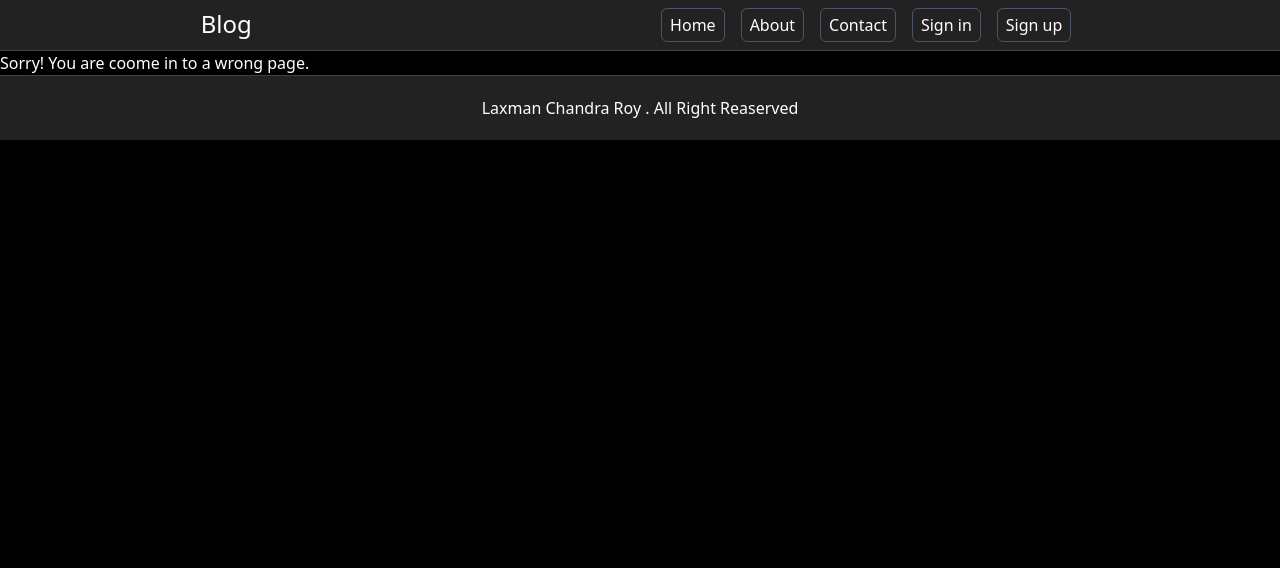
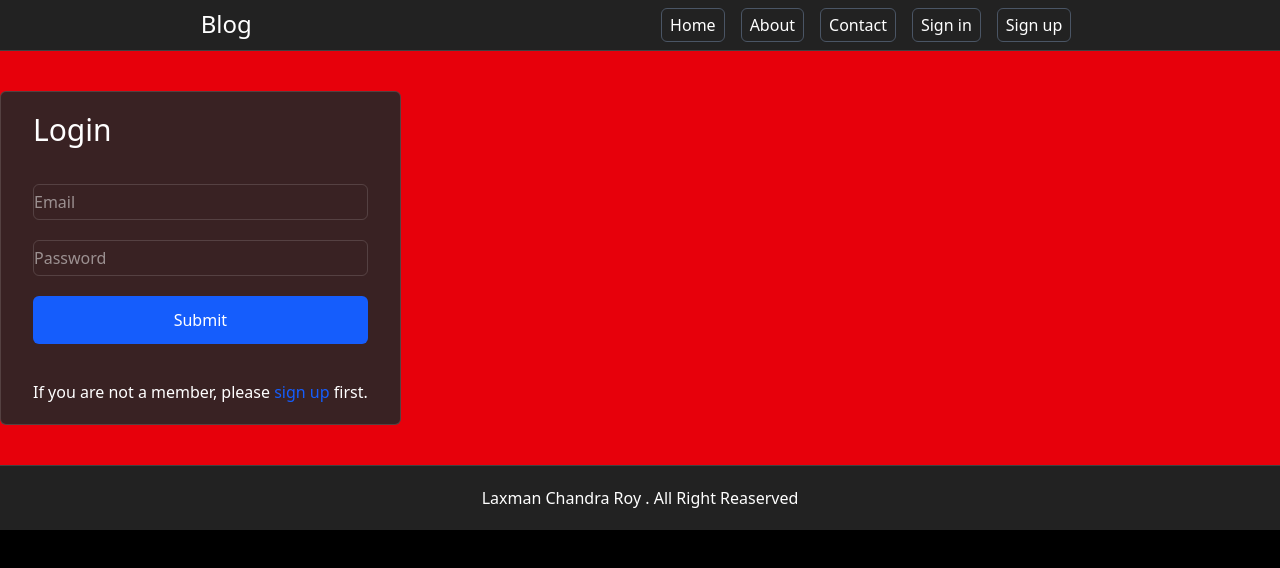
Before and after one commit to laxmancroy/blog-app, a Next.js app: page /login in a window 1280 px wide. Before the commit this address had no page. Shown: the top 568 px of the page. Built offline with nearby package versions, Linux system fonts and the light colour scheme.

Commit message:
login and signup age transfered into authentication folder

```diff
--- a/app/signin/page.tsx
+++ b/app/(auth)/login/page.tsx
@@ -1,10 +1,10 @@
 import Link from 'next/link';
 
-export default function Signin() {
+export default function Login() {
     return (
         <div className="bg-red-600 container mx-auto">
             <div className="bg-foreground inline-block text-white rounded-md px-8 py-5 border-[1px] border-border my-10">
-                <h2 className="text-3xl mb-5">Sign In</h2>
+                <h2 className="text-3xl mb-5">Login</h2>
                 <form className="my-9 *:focus:outline-0 *:w-full">
                     <input type="text" placeholder="Email" className="border-[1px] border-border h-9 rounded-md" />
                     <br />
--- a/app/ui/Header.tsx
+++ b/app/ui/Header.tsx
@@ -6,7 +6,7 @@ const navBar = [
     { name: 'Home', href: '/#home' },
     { name: 'About', href: '/#about' },
     { name: 'Contact', href: '/contact' },
-    { name: 'Sign in', href: '/signin' },
+    { name: 'Sign in', href: '/login' },
     { name: 'Sign up', href: '/signup' }
 ];
 
```
Also changed, not shown: app/(auth)/signup/page.tsx (renamed from app/signup/page.tsx).
